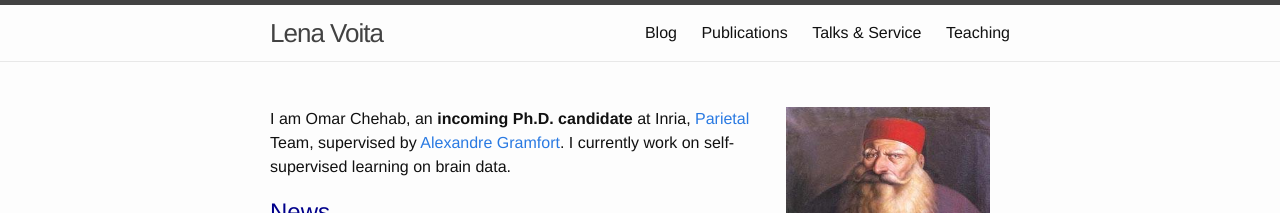
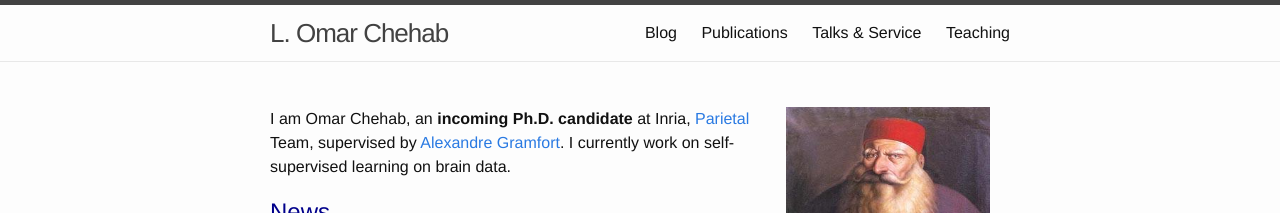
Before and after one commit to l-omar-chehab/l-omar-chehab.github.io, a Jekyll site: the page built from index.md, in a window 1280 px wide. Shown: the top 213 px of the page. Built offline with Jekyll 4.4.1, drawn with Linux system fonts in a browser that asks for light colours; some of the changed lines change nothing that is shown.

Commit message:
Update _config.yml

```diff
--- a/_config.yml
+++ b/_config.yml
@@ -1,27 +1,16 @@
 # Site settings
 exclude: [README.md,example1.md,example2.md]
-title: Lena Voita
-email: lena-voita@yandex-team.ru
-github: lena-voita
-twitter: lena_voita
-scholar_id: EcN9o7kAAAAJ
+title: L. Omar Chehab
+email: l-emir-omar.chehab@inria.fr
+github: l-omar-chehab
+twitter: shoeofBaileys
+scholar_id: P0nFnfAAAAAJ
 description: > # this symbol means ignore newlines until "baseurl:"
     Here you will find details about my work.
 baseurl: "" # keep blank unless you're using sub-paths
-url: "http://lena-voita.github.io" # the base hostname & protocol for your site
+url: "http://l-omar-chehab.github.io" # the base hostname & protocol for your site
 #paginate: 3
 
-# you can also declare arbitrary key-value data here
-uva_url_lena: "https://www.illc.uva.nl/People/show_person.php?Person_id=Voita+E."
-uva_url_main: "https://www.illc.uva.nl"
-edn_nlp_people: "https://edinburghnlp.inf.ed.ac.uk/index.php/people/"
-edn_nlp_main: "http://edinburghnlp.inf.ed.ac.uk"
-school_of_informatics: "https://www.ed.ac.uk/informatics"
-yandex_research_people: "https://research.yandex.com/people/"
-yandex_research_main: "https://research.yandex.com"
-
-ivan_page: "http://ivan-titov.org"
-rico_page: "http://homepages.inf.ed.ac.uk/rsennric/"
 
 
 # Build settings
```
